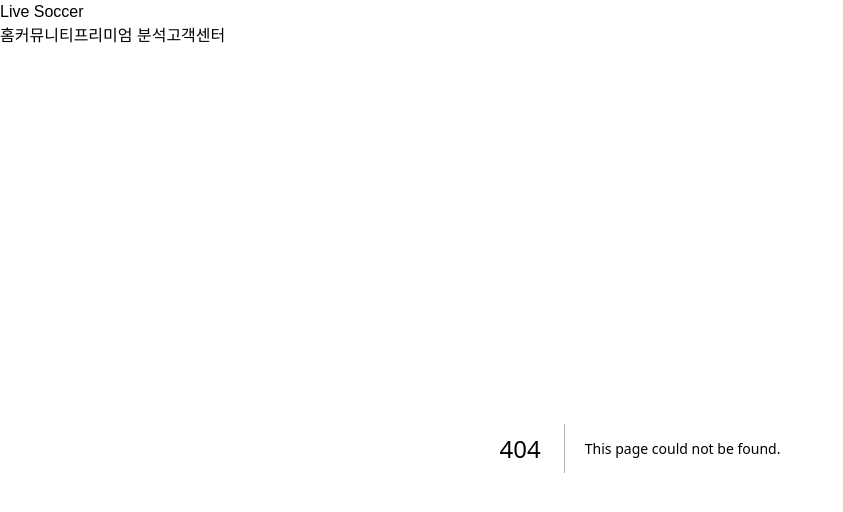
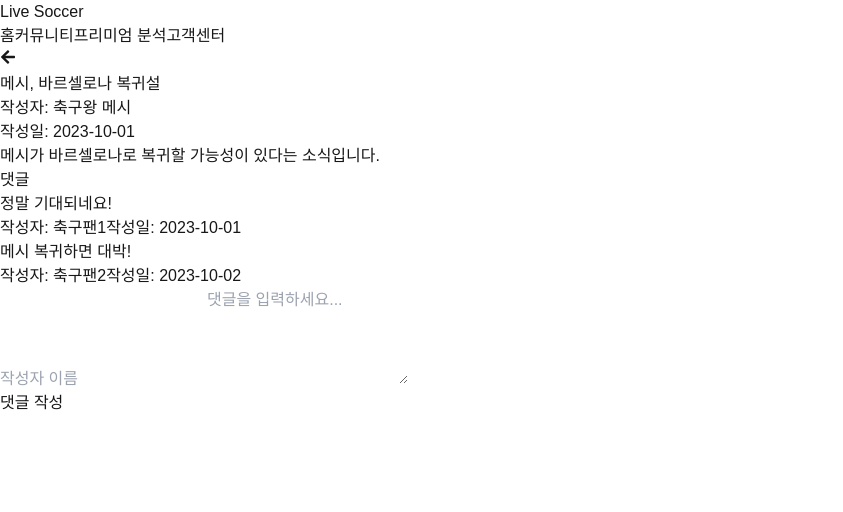
Before and after one commit to developer119korea/live-soccer, a Next.js app: page /boards/1 in a window 1280 px wide. Before the commit this address had no page. Shown: the top 512 px of the page, without its empty margins (0-843 px from the left). Built offline with nearby package versions, Linux system fonts and the light colour scheme.

Commit message:
게시판 페이지 추가
목록, 게시글, 댓글등을 확인할 수 있다

```diff
--- /dev/null
+++ b/src/app/boards/[id]/page.tsx
@@ -0,0 +1,195 @@
+"use client";
+
+import { useParams, useRouter } from "next/navigation";
+import { useState } from "react";
+import { FaArrowLeft } from "react-icons/fa";
+
+const posts = [
+  {
+    id: 1,
+    title: "메시, 바르셀로나 복귀설",
+    content: "메시가 바르셀로나로 복귀할 가능성이 있다는 소식입니다.",
+    author: "축구왕 메시",
+    date: "2023-10-01",
+  },
+  {
+    id: 2,
+    title: "호날두, 새로운 팀 찾기?",
+    content: "호날두가 새로운 팀을 찾고 있다는 소문이 돌고 있습니다.",
+    author: "호날두 팬",
+    date: "2023-10-02",
+  },
+  {
+    id: 3,
+    title: "손흥민, EPL 득점왕 도전",
+    content: "손흥민이 이번 시즌 EPL 득점왕에 도전합니다.",
+    author: "손세이셔널",
+    date: "2023-10-03",
+  },
+  {
+    id: 4,
+    title: "네이마르, PSG 떠날까?",
+    content: "네이마르가 PSG를 떠날 가능성이 있다는 소식입니다.",
+    author: "네이마르 팬클럽",
+    date: "2023-10-04",
+  },
+  {
+    id: 5,
+    title: "레알 마드리드, 새로운 감독 영입?",
+    content: "레알 마드리드가 새로운 감독을 영입할 가능성이 있습니다.",
+    author: "레알 매니아",
+    date: "2023-10-05",
+  },
+  {
+    id: 6,
+    title: "맨체스터 유나이티드, 챔피언스 리그 우승 가능성",
+    content:
+      "맨체스터 유나이티드가 챔피언스 리그에서 우승할 가능성이 높아지고 있습니다.",
+    author: "맨유 서포터",
+    date: "2023-10-06",
+  },
+  {
+    id: 7,
+    title: "첼시, 새로운 스타 플레이어 영입",
+    content: "첼시가 새로운 스타 플레이어를 영입할 계획입니다.",
+    author: "첼시 블루스",
+    date: "2023-10-07",
+  },
+  {
+    id: 8,
+    title: "리버풀, 이번 시즌 우승 가능성",
+    content: "리버풀이 이번 시즌 우승할 가능성이 높아지고 있습니다.",
+    author: "리버풀 레드",
+    date: "2023-10-08",
+  },
+  {
+    id: 9,
+    title: "맨체스터 시티, 새로운 전술 도입",
+    content: "맨체스터 시티가 새로운 전술을 도입할 계획입니다.",
+    author: "시티즌",
+    date: "2023-10-09",
+  },
+  {
+    id: 10,
+    title: "아스널, 유망주 선수 발굴",
+    content: "아스널이 유망주 선수를 발굴하고 있다는 소식입니다.",
+    author: "아스널 건너",
+    date: "2023-10-10",
+  },
+];
+
+const initialComments = [
+  {
+    postId: 1,
+    author: "축구팬1",
+    content: "정말 기대되네요!",
+    date: "2023-10-01",
+  },
+  {
+    postId: 1,
+    author: "축구팬2",
+    content: "메시 복귀하면 대박!",
+    date: "2023-10-02",
+  },
+  {
+    postId: 2,
+    author: "축구팬3",
+    content: "호날두는 어디로 갈까요?",
+    date: "2023-10-03",
+  },
+  {
+    postId: 3,
+    author: "축구팬4",
+    content: "손흥민 화이팅!",
+    date: "2023-10-04",
+  },
+  {
+    postId: 4,
+    author: "축구팬5",
+    content: "네이마르 떠나면 PSG는?",
+    date: "2023-10-05",
+  },
+];
+
+export default function Post() {
+  const params = useParams();
+  const router = useRouter();
+  const { id } = params;
+  const post = posts.find((post) => post.id === Number(id));
+  const [comments, setComments] = useState(
+    initialComments.filter((comment) => comment.postId === Number(id))
+  );
+  const [newComment, setNewComment] = useState("");
+  const [commentAuthor, setCommentAuthor] = useState("");
+
+  if (!post) {
+    return <div>게시글을 찾을 수 없습니다.</div>;
+  }
+
+  const handleCommentSubmit = (e) => {
+    e.preventDefault();
+    const newCommentData = {
+      postId: Number(id),
+      author: commentAuthor || "익명",
+      content: newComment,
+      date: new Date().toISOString().split("T")[0],
+    };
+    setComments([...comments, newCommentData]);
+    setNewComment("");
+    setCommentAuthor("");
+  };
+
+  return (
+    <div className="container mx-auto p-4">
+      <button
+        onClick={() => router.back()}
+        className="mb-4 px-4 py-2 bg-blue-500 text-white rounded hover:bg-blue-600 flex items-center"
+      >
+        <FaArrowLeft />
+      </button>
+      <h1 className="text-2xl font-bold mb-4">{post.title}</h1>
+      <p className="text-gray-600 mb-4">작성자: {post.author}</p>
+      <p className="text-gray-600 mb-4">작성일: {post.date}</p>
+      <div className="border-t pt-4 mb-4">{post.content}</div>
+      <h2 className="text-xl font-semibold mb-4">댓글</h2>
+      <div className="space-y-4 mb-4">
+        {comments.map((comment, index) => (
+          <div
+            key={index}
+            className="border p-4 rounded-lg bg-gray-100 shadow-md"
+          >
+            <p className="text-gray-800 mb-2">{comment.content}</p>
+            <div className="flex justify-between items-center text-sm text-gray-600">
+              <span>작성자: {comment.author}</span>
+              <span>작성일: {comment.date}</span>
+            </div>
+          </div>
+        ))}
+      </div>
+      <form onSubmit={handleCommentSubmit} className="space-y-4">
+        <input
+          type="text"
+          value={commentAuthor}
+          onChange={(e) => setCommentAuthor(e.target.value)}
+          className="w-full p-2 border rounded"
+          placeholder="작성자 이름"
+        />
+        <textarea
+          value={newComment}
+          onChange={(e) => setNewComment(e.target.value)}
+          className="w-full p-2 border rounded"
+          placeholder="댓글을 입력하세요..."
+          rows={4}
+        />
+        <div className="flex justify-end">
+          <button
+            type="submit"
+            className="px-4 py-2 bg-blue-500 text-white rounded hover:bg-blue-600"
+          >
+            댓글 작성
+          </button>
+        </div>
+      </form>
+    </div>
+  );
+}
--- a/src/app/layout.tsx
+++ b/src/app/layout.tsx
@@ -38,10 +38,7 @@ export default function RootLayout({
               <Link href="/matches" className="text-gray-300 hover:text-white">
                 홈
               </Link>
-              <Link
-                href="/community"
-                className="text-gray-300 hover:text-white"
-              >
+              <Link href="/boards" className="text-gray-300 hover:text-white">
                 커뮤니티
               </Link>
               <Link
```
Also changed, not shown: src/app/boards/page.tsx (added, +142 -0 lines).
